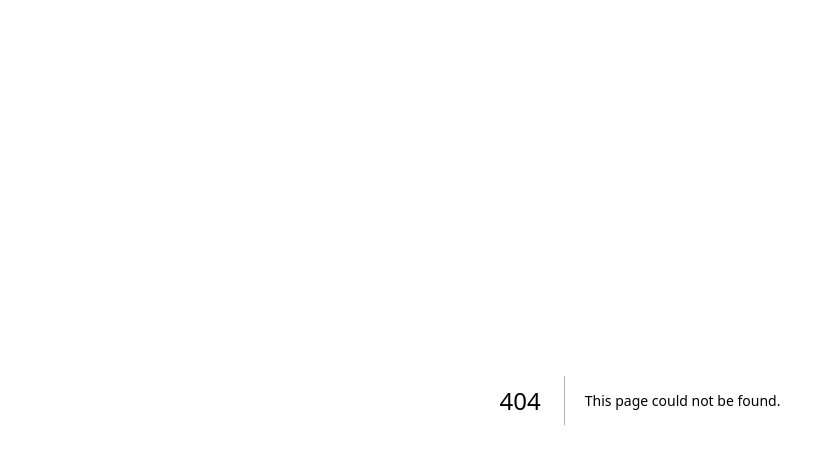
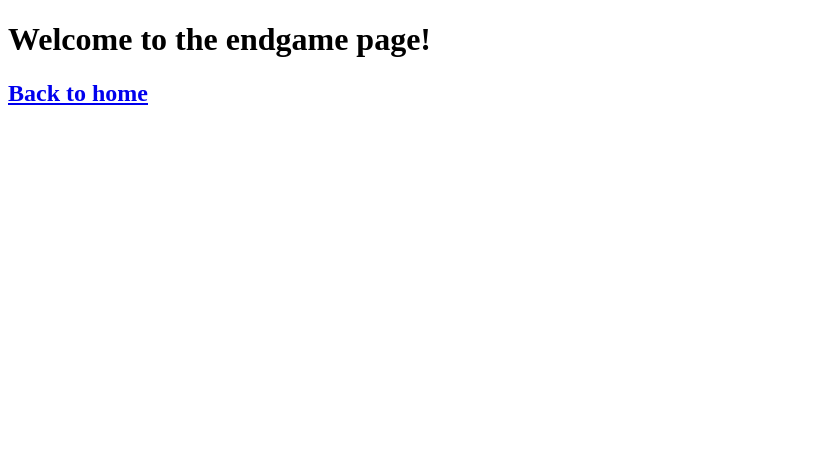
Before and after one commit to jyoung10078/acadia, a Next.js app: page /end-game/page in a window 1280 px wide. Before the commit this address had no page. Shown: the top 464 px of the page, without its empty margins (0-835 px from the left). Built offline with nearby package versions, Linux system fonts and the light colour scheme.

Commit message:
Setting up app routes for first games

```diff
--- /dev/null
+++ b/pages/end-game/page.tsx
@@ -0,0 +1,14 @@
+
+import Link from 'next/link';
+
+export default function Page() {
+    return(
+        <>
+            <h1>Welcome to the endgame page!</h1>
+            <h2>
+                <Link href="/">Back to home</Link>
+            </h2>
+        </>
+
+    )
+}
```
Also changed, not shown: pages/tensies/page.tsx (added, +14 -0 lines).
